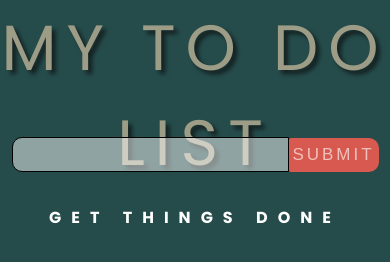
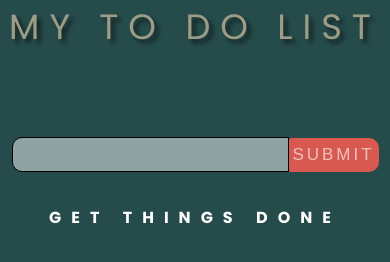
Before and after one commit to Cappeloow/MyToDOList, a plain HTML site: page index.html in a window 390 px wide. Drawn offline with Linux system fonts and the light colour scheme; a web font is replaced by a local one.

Commit message:
small fixes

```diff
--- a/style.css
+++ b/style.css
@@ -146,3 +146,16 @@ color:white;
  letter-spacing:10px;
  PADDING:20PX;
 }
+
+
+@media screen and (max-width: 700px) {
+  header{
+    height:10%;
+    color:#9d9d87;
+    text-align:center;
+    font-size:2.2rem;
+    transition:1s;
+    margin-bottom:40px;
+    letter-spacing: 10px;
+  }
+}
```
